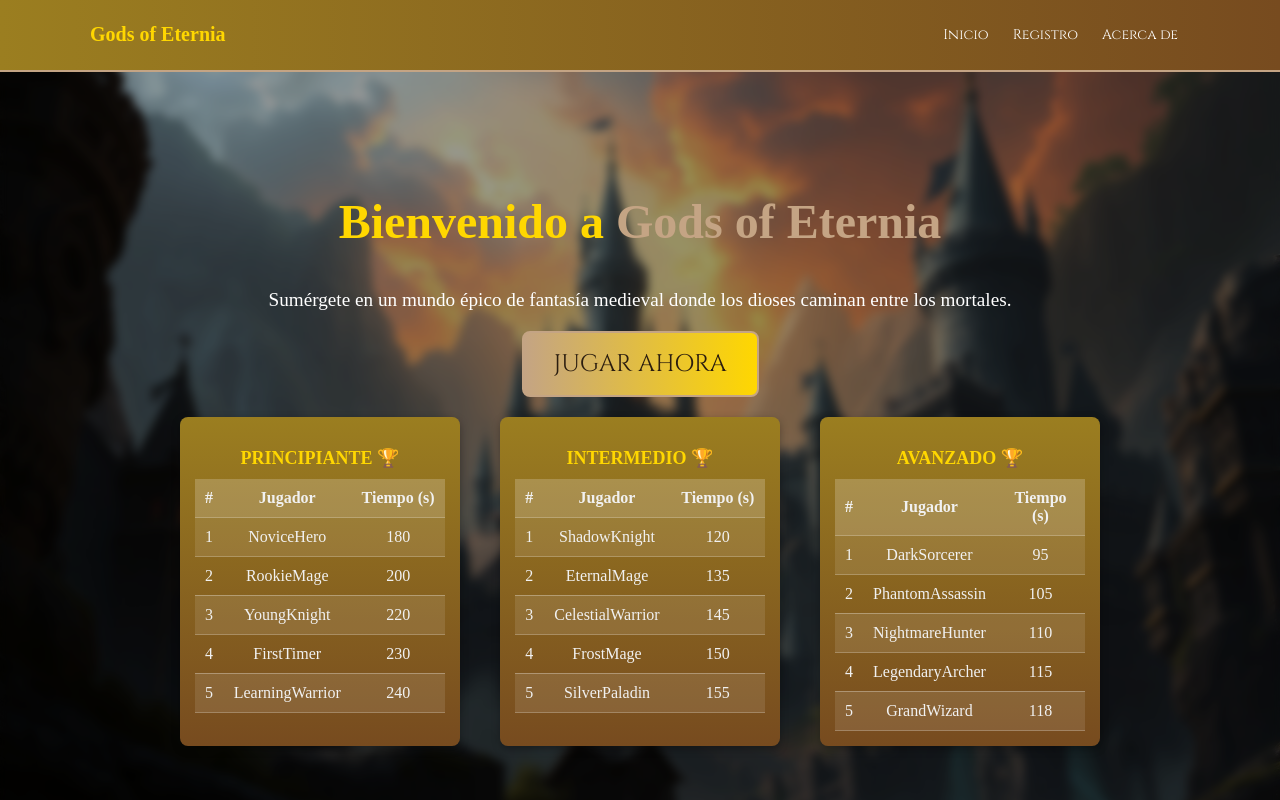
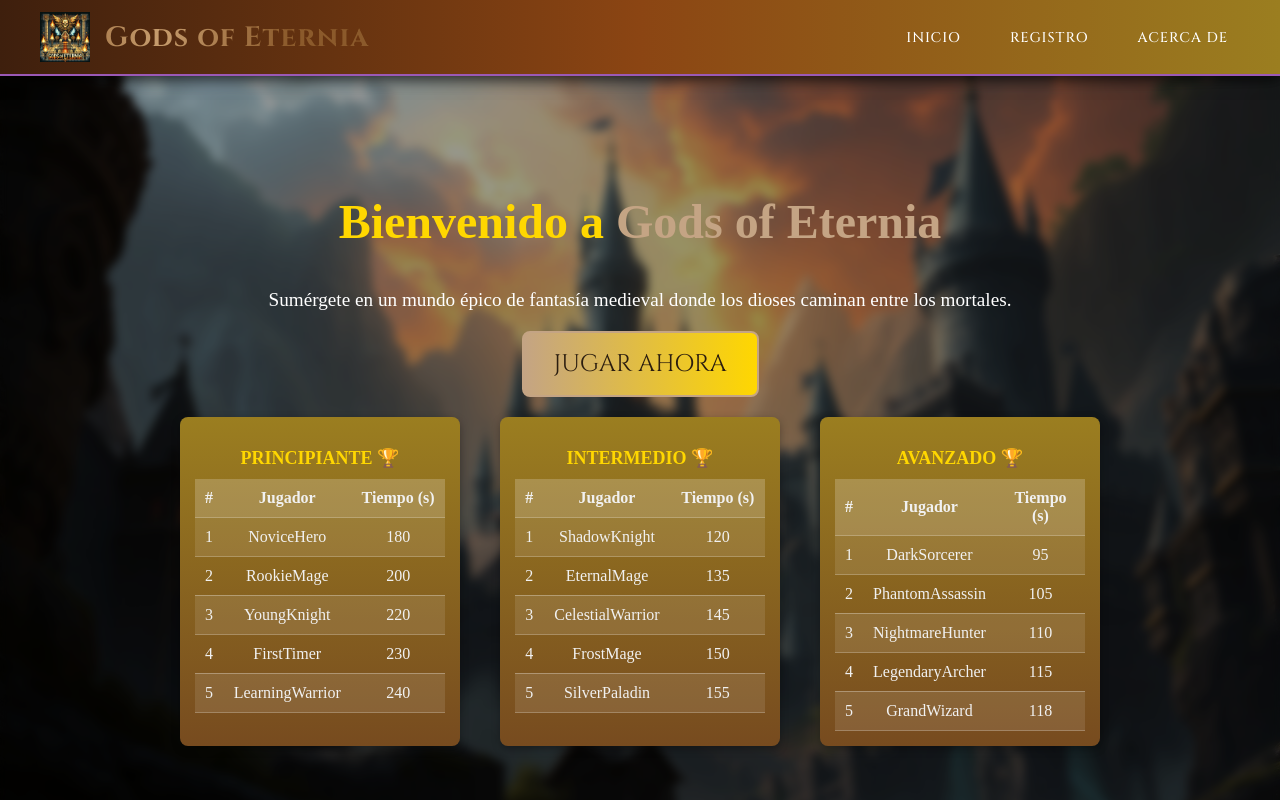
Before and after one commit to Brayan-01/Gods_Of_Eternia_, a React (Vite) app: page / in a window 1280 px wide. Shown: the top 800 px of the page. Built offline with nearby package versions, Linux system fonts and the light colour scheme.

Commit message:
hacemos cambios de colores, estilo del header, register y de la verificacion

```diff
--- a/index.html
+++ b/index.html
@@ -4,7 +4,8 @@
     <meta charset="UTF-8">
     <meta name="viewport" content="width=device-width, initial-scale=1.0">
     <title>Gods of Eternia</title>
-    <link rel="icon" type="image/png" href="/favicon.png">
+    <link rel="icon" type="image/png" href="/Logo_2.jpg">
+    <link href="https://cdn.jsdelivr.net/npm/remixicon@4.0.0/fonts/remixicon.css" rel="stylesheet"/>
     <link rel="preconnect" href="https://fonts.googleapis.com">
     <link rel="preconnect" href="https://fonts.gstatic.com" crossorigin>
     <link href="https://fonts.googleapis.com/css2?family=Cinzel:wght@400;500;600;700&family=MedievalSharp&display=swap" rel="stylesheet">
--- a/src/components/Footer.jsx
+++ b/src/components/Footer.jsx
@@ -5,9 +5,9 @@ function Footer() {
         <div>
           <h4 className="footer-title">Redes Sociales</h4>
           <div className="footer-icons">
-              <a href="#"><i className="ri-twitter-x-line"></i></a>
-              <a href="#"><i className="ri-discord-line"></i></a>
-              <a href="#"><i className="ri-youtube-line"></i></a>
+            <a href="#"><i className="ri-twitter-x-line"></i></a> {/* X (Twitter) Icon */}
+            <a href="#"><i className="ri-youtube-line"></i></a> {/* YouTube Icon */}
+            <a href="#"><i className="ri-github-line"></i></a> {/* Git (GitHub) Icon */}
           </div>
         </div>
         <div>
--- a/src/components/Header.jsx
+++ b/src/components/Header.jsx
@@ -1,14 +1,22 @@
 import { Link } from "react-router-dom";
+import React from "react";
 
 function Header() {
   return (
     <header className="header">
       <div className="header-container">
-        <h1 className="logo">Gods of Eternia</h1>
+        <div className="logo-container">
+          <img
+            src="/public/Logo_1.jpg"
+            alt="Gods of Eternia Logo"
+            className="game-logo"
+          />
+          <h1 className="game-title">Gods of Eternia</h1>
+        </div>
         <nav className="nav">
-          <Link to="/">Inicio</Link>
-          <Link to="/register">Registro</Link>
-          <Link to="/about">Acerca de</Link>
+          <Link to="/" className="nav-link">Inicio</Link>
+          <Link to="/register" className="nav-link">Registro</Link>
+          <Link to="/about" className="nav-link">Acerca de</Link>
         </nav>
       </div>
     </header>
--- a/src/pages/Register.css
+++ b/src/pages/Register.css
@@ -20,7 +20,7 @@
 }
 
 .register-box {
-  background: #9b7e20;
+  background: linear-gradient(#9b7e20, #774b1f);
   padding: 40px;
   border-radius: 10px;
   box-shadow: 0px 4px 15px rgba(0, 0, 0, 0.3);
--- a/src/pages/Verification.css
+++ b/src/pages/Verification.css
@@ -19,7 +19,7 @@
 }
 
 .verification-box {
-  background: #9b7e20;
+  background: linear-gradient(#9b7e20, #774b1f);
   padding: 40px;
   border-radius: 10px;
   box-shadow: 0px 4px 15px rgba(0, 0, 0, 0.3);
--- a/src/styles.css
+++ b/src/styles.css
@@ -1,4 +1,4 @@
-/* Asegura que el footer se quede abajo */
+
 html, body {
   height: 100%;
   margin: 0;
@@ -16,7 +16,7 @@ html, body {
   flex: 1;
 }
 
-/* Sección Hero */
+
 .hero-section {
   min-height: 100vh;
   display: flex;
@@ -57,29 +57,129 @@ html, body {
   font-size: 1.2rem;
   margin-bottom: 20px;
 }
+@import url('https://fonts.googleapis.com/css2?family=Cinzel:wght@500;700&family=Montserrat:wght@400;500&display=swap');
 
 .header {
   position: fixed;
   top: 0;
   left: 0;
   width: 100%;
-  background: linear-gradient(90deg, #9b7e20, #774b1f);
-  -webkit-backdrop-filter: blur(10px);
-  backdrop-filter: blur(10px);
-  padding: 10px 0;
+  background: linear-gradient(to right, #3e1f0d, #8b4513, #9b7e20);
+  box-shadow: 0 2px 15px rgba(0, 0, 0, 0.5);
+  padding: 12px 0;
   z-index: 100;
-  border-bottom: 2px solid #c4a484;
+  border-bottom: 2px solid #9b59b6;
 }
 
-
-
 .header-container {
-  max-width: 1100px;
+  max-width: 1200px;
   margin: auto;
   display: flex;
   justify-content: space-between;
   align-items: center;
-  padding: 0 15px;
+  padding: 0 20px;
+}
+
+.logo-container {
+  display: flex;
+  align-items: center;
+}
+
+.game-logo {
+  height: 50px;
+  width: auto;
+  margin-right: 15px;
+}
+
+.game-title {
+  font-family: 'Cinzel', serif;
+  font-weight: 700;
+  font-size: 28px;
+  color: #8b5a2b; /* Color base más oscuro, dorado antiguo */
+  margin: 0;
+  letter-spacing: 1px;
+  position: relative;
+  -webkit-background-clip: text;
+  background-clip: text;
+  background-size: 200% auto;
+  background-image: linear-gradient(
+    to right,
+    #8b5a2b,
+    #8b5a2b,
+    #c69c6d,
+    #8b5a2b,
+    #8b5a2b
+  );
+  animation: shine 4s linear infinite;
+  /* Texto transparente para que se vea el gradiente */
+  color: transparent;
+  /* Para navegadores que no soportan background-clip */
+  -webkit-text-fill-color: transparent;
+}
+
+@keyframes shine {
+  0% {
+    background-position: 0% center;
+  }
+  100% {
+    background-position: 200% center;
+  }
+}
+
+.nav {
+  display: flex;
+  gap: 25px;
+}
+
+.nav-link {
+  font-family: 'Montserrat', sans-serif;
+  font-weight: 500;
+  font-size: 16px;
+  color: #e0e0e0;
+  text-decoration: none;
+  text-transform: uppercase;
+  letter-spacing: 1px;
+  position: relative;
+  transition: color 0.3s ease;
+}
+
+.nav-link:hover {
+  color: #f8d64e;
+}
+
+.nav-link::after {
+  content: '';
+  position: absolute;
+  width: 0;
+  height: 2px;
+  bottom: -5px;
+  left: 0;
+  background-color: #f8d64e;
+  transition: width 0.3s ease;
+}
+
+.nav-link:hover::after {
+  width: 100%;
+}
+
+/* Para pantallas más pequeñas */
+@media (max-width: 768px) {
+  .header-container {
+    flex-direction: column;
+    padding: 10px;
+  }
+
+  .logo-container {
+    margin-bottom: 10px;
+  }
+
+  .nav {
+    gap: 15px;
+  }
+
+  .game-title {
+    font-size: 24px;
+  }
 }
 
 .logo {
@@ -156,3 +256,14 @@ main {
 .footer a:hover {
   color: #c4a484;
 }
+
+.footer-icons {
+  display: flex;
+  justify-content: center;
+  align-items: center;
+}
+
+.footer-icons a {
+  font-size: 2em;
+  margin: 0 15px;
+}
```
Also changed, not shown: public/Logo_1.jpg (added), public/Logo_2.jpg (added). Lines whose indentation alone changed are shown as unchanged.
